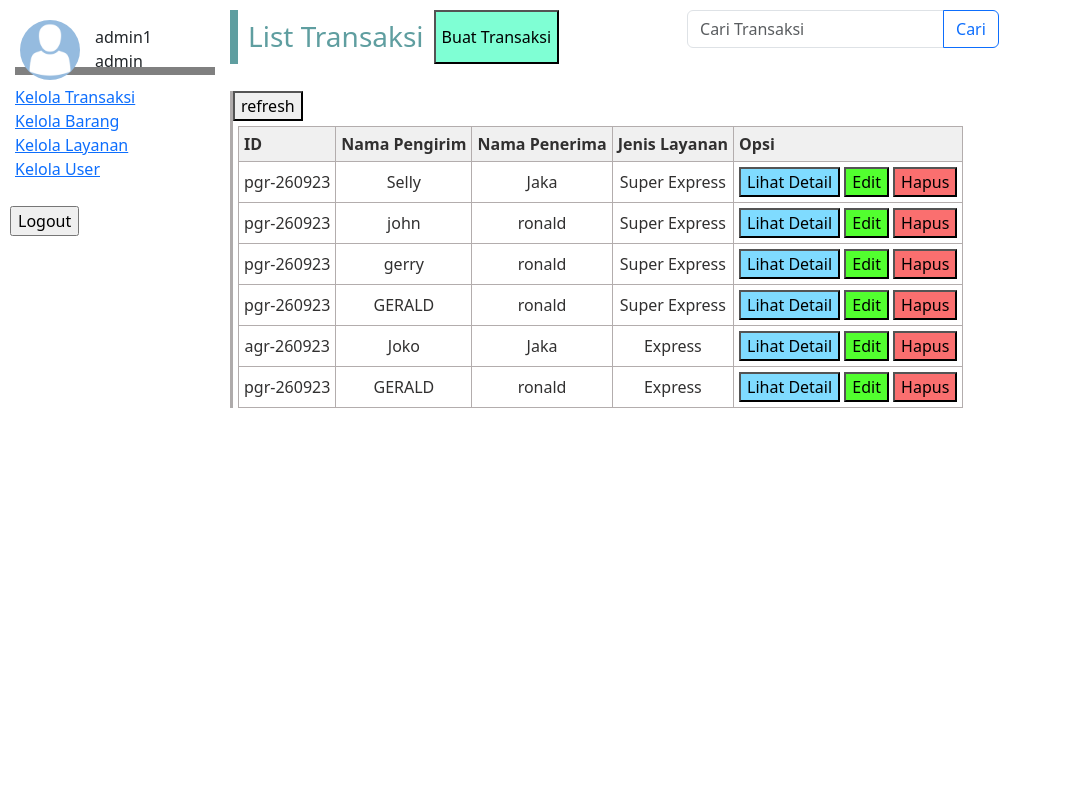
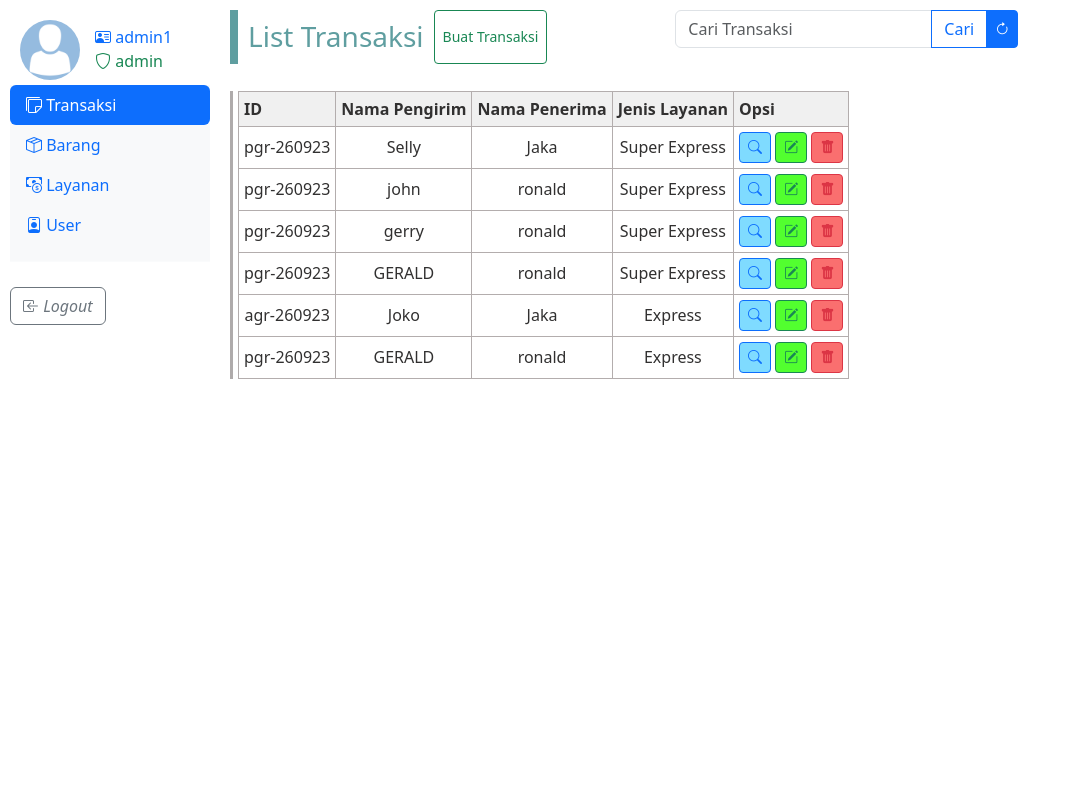
Before and after one commit to Kreteque/pengiriman, a PHP site: page /pengiriman/page/transaksi.php in a window 1280 px wide; the page is wider, and only the part inside the window is pictured. Shown: that part, without its empty margins (0-1071 px from the left). Before the commit the page ends 408 px from the top of that part, so only its background shows below. Run offline with PHP 8.4, Linux system fonts and the light colour scheme; a user stored in the database is signed in; data comes from the database, SQL or seed files in the repository.

Commit message:
redefined #UI

```diff
--- a/assets/styles/style.css
+++ b/assets/styles/style.css
@@ -29,10 +29,10 @@ html{
 }
 
 .kt-box1{
-    /* background-color: blueviolet; */
+    /* background-color: rgb(103, 199, 228); */
     width: 200px;
     margin: 10px;
-    height: fit-content;
+    height: 100vh;
     /* border-color: black;
     border-radius: 10px;
     border-style: double; */
@@ -46,9 +46,9 @@ html{
     display: flex;
     flex-direction: row;
     margin-bottom: 10px;
-    border-bottom: 8px;
+    /* border-bottom: 8px;
     border-bottom-style: solid;
-    border-bottom-color: gray;
+    border-bottom-color: gray; */
 }
 
 .user-pic{
@@ -173,3 +173,7 @@ html{
 .alert{
     color: red;
 }
+
+a.nav-link{
+    width: 100%;
+}
--- a/page/transaksi.php
+++ b/page/transaksi.php
@@ -6,7 +6,7 @@
     <link rel="stylesheet" href="../assets/styles/style.css">
     <title>Kelola Transaksi</title>
     <style>
-        img{
+        .pp{
             width: 60px;
             margin: 5px;
             height: 60px;
@@ -34,7 +34,7 @@
     </style>
 
     <link rel="stylesheet" href="../assets/styles/bootstrap.min.css">
-
+    <link rel="stylesheet" href="https://cdn.jsdelivr.net/npm/bootstrap-icons@1.11.1/font/bootstrap-icons.css">
 </head>
 <body>
     <?php
@@ -57,36 +57,49 @@
         <div class="kt-user">
                 <img class='pp' src='http://localhost/pengiriman/assets/images/generic-profile.webp' alt='pp'>
             <div class="user-desc">
-                <span><?php echo $_SESSION['username']; ?></span><br>
-                <span><?php echo $_SESSION['level']; ?></span>
+                <span class="text-primary"><i class="bi bi-person-vcard"></i> <?php echo $_SESSION['username']; ?></span><br>
+                <span class="text-success"><i class="bi bi-shield"></i> <?php echo $_SESSION['level']; ?></span>
             </div>
         </div>
 
-        <div class="kt-menu1" id="kt-menu1">
-            <a href="http://localhost/pengiriman/page/transaksi.php" class="p-kt1">Kelola Transaksi</a>
-        </div>
+    <div class="text-white bg-light">
 
-        <div class="kt-menu2" id="kt-menu2">
-            <a href="http://localhost/pengiriman/page/kelola_barang.php" class="p-kt1">Kelola Barang</a>
-        </div>
+    <ul class="nav nav-pills flex-column mb-auto mt-auto">
+      <li class="nav-item">
+        <a href="http://localhost/pengiriman/page/transaksi.php" class="nav-link text-mute active" aria-current="page">
+        <i class="bi bi-stickies"></i>
+          Transaksi
+        </a>
+      </li>
+      <li>
+        <a href="http://localhost/pengiriman/page/kelola_barang.php" class="nav-link text-mute">
+        <i class="bi bi-box-seam"></i>
+          Barang
+        </a>
+      </li>
+      <li>
+        <a href="http://localhost/pengiriman/page/layanan.php" class="nav-link text-mute">
+        <i class="bi bi-cash-coin"></i>
+          Layanan
+        </a>
+      </li>
 
-        <div class="kt-menu3" id="kt-menu3">
-            <a href="http://localhost/pengiriman/page/layanan.php" class="p-kt1">Kelola Layanan</a>
-        </div>
+      <?php
+                // cek hanya level admin yang bisa mengakses fungsi kelola user
+                if(isset($_SESSION['level']) && $_SESSION['level']=="admin"){
+                    print "<li> <a href='http://localhost/pengiriman/page/user.php' class='nav-link text-mute'> <i class='bi bi-person-badge'></i> User</a></li>";
+                }
+        ?>
 
-        <div class="kt-menu4" id="kt-menu4">
-        <?php
-            // cek hanya level admin yang bisa mengakses fungsi kelola user
-            if(isset($_SESSION['level']) && $_SESSION['level']=="admin"){
-                print "<a href='http://localhost/pengiriman/page/user.php' class='p-kt1'>Kelola User</a>";
-            }
-        ?>
-        </div>
+
+
+    </ul>
+    <hr>
+
+  </div>
 
         <div class="logout">
-            <form action="../logout.php">
-            <input type="submit" value="Logout" id="logout-btn">
-            </form>
+                <button class="btn btn-outline-secondary" onclick="window.location='http://localhost/pengiriman/logout.php'"><i class="bi bi-box-arrow-in-left lg"> Logout</i></button>
         </div>
 
 
@@ -95,11 +108,12 @@
     <div class="kt-box2">
         <div class="kt-head">
             <h3 class="h3-kt2" id="h3-kt2">List Transaksi</h3>
-            <button id="buat-tr-btn" onclick="window.location='http://localhost/pengiriman/page/buat_transaksi.php'">Buat Transaksi</button>
+            <button class="btn btn-outline-success btn-sm"  onclick="window.location='http://localhost/pengiriman/page/buat_transaksi.php'">Buat Transaksi</button>
             <form class="search-bar" action="<?php $_SERVER['PHP_SELF'] ?>" method="get" id="search-bar">
                <div class="input-group">
                 <input type="search" name="cari-tr"  placeholder="Cari Transaksi" class="form-control">
                 <input type="submit" value="Cari" class="btn btn-outline-primary">
+                <button class="btn btn-primary btn-sm" id="reset" onclick="window.location='http://localhost/pengiriman/page/transaksi.php'"><i class="bi bi-arrow-clockwise"></i></button>
                </div>
             </form>
 
@@ -107,7 +121,7 @@
         <div class="kt-body" id="kt-body">
 
         <!-- tombol reset untuk menampilkan data transaksi setelah pencarian -->
-        <button id="reset" onclick="window.location='http://localhost/pengiriman/page/transaksi.php'">refresh</button>
+
 
         <table>
 		<thead>
@@ -170,18 +184,18 @@
                     <div>
 
                                 <!-- tombol detail mengantar user melihat detail data yang dipilih -->
-                                <button id="detail-btn" onclick="_display_detail(<?php echo $row['id']?>)">
-                                    Lihat Detail
+                                <button class="btn btn-outline-primary btn-sm" id="detail-btn" onclick="_display_detail(<?php echo $row['id']?>)">
+                                <i class="bi bi-search"></i>
                                 </button>
 
 
-                                <button id="edit-btn" onclick="_edit_transaksi(<?php echo $row['id']?>);">
-                                    Edit
+                                <button class="btn btn-outline-success btn-sm" id="edit-btn" onclick="_edit_transaksi(<?php echo $row['id']?>);">
+                                <i class="bi bi-pencil-square"></i>
                                 </button>
 
                                 <!-- tombol hapus akan menghapus data yang dipilih -->
-                                <button id="del-btn" onclick="_delete(<?php echo $row['id']?>)">
-                                    Hapus
+                                <button class="btn btn-outline-danger btn-sm" id="del-btn" onclick="_delete(<?php echo $row['id']?>)">
+                                <i class="bi bi-trash-fill"></i>
                                 </button>
 
 
```
Also changed, not shown: page/kelola_barang.php (+45 -28 lines), page/layanan.php (+44 -30 lines), page/user.php (+41 -28 lines), assets/icons/stickies.svg (added).
